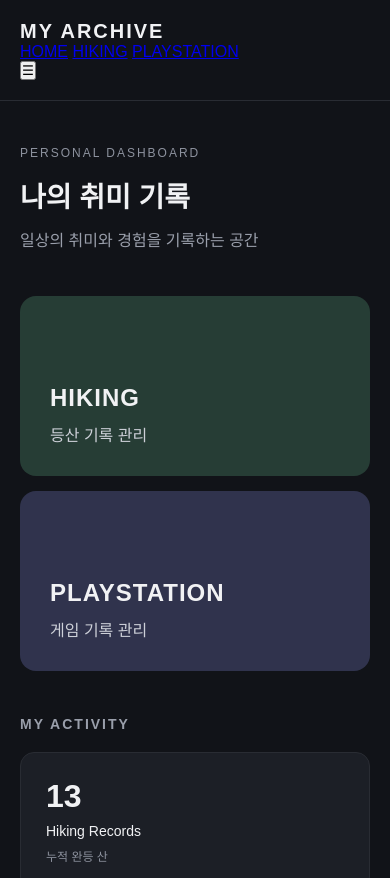
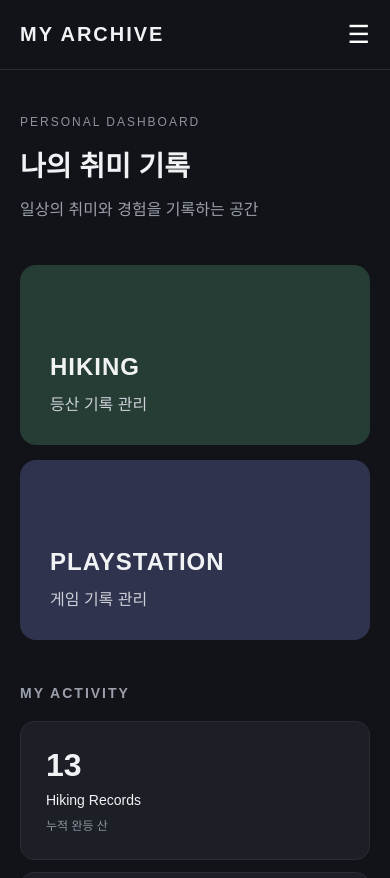
Before and after one commit to NaughtyMiddleAge/my-hobby-archive, a plain HTML site: page index.html in a window 390 px wide. Shown: the top 878 px of the page. Drawn offline with Linux system fonts and the light colour scheme; a script that the page names is missing.

Commit message:
Refactor header and navigation styles in style.css

```diff
--- a/style.css
+++ b/style.css
@@ -12,23 +12,65 @@ body {
     font-family: Arial, sans-serif;
 }
 
+
 /* 상단 메뉴 */
-header {
+.header {
+    display: flex;
+    justify-content: space-between;
+    align-items: center;
+
     padding: 25px 8%;
     border-bottom: 1px solid #292C33;
 }
 
-header h1 {
+.logo {
     font-size: 20px;
     letter-spacing: 2px;
 }
 
-/* 메인 영역 */
-main {
-    max-width: 1200px;
-    margin: 0 auto;
-    padding: 70px 8%;
+.nav-menu {
+    display: flex;
+    align-items: center;
+    gap: 30px;
 }
+
+.nav-menu a {
+    color: #9A9FAB;
+    text-decoration: none;
+    font-size: 13px;
+    transition: color 0.2s;
+}
+
+.nav-menu a:hover {
+    color: #FFFFFF;
+}
+
+.menu-button {
+    display: none;
+    background: none;
+    border: none;
+    color: #FFFFFF;
+    font-size: 25px;
+    cursor: pointer;
+}
+
+/* 모바일 대응 */
+@media (max-width: 650px) {
+
+    .header {
+        padding: 20px;
+    }
+
+    .nav-menu {
+        display: none;
+    }
+
+    .menu-button {
+        display: block;
+    }
+
+}
+
 
 /* 소개 영역 */
 .intro {
```
